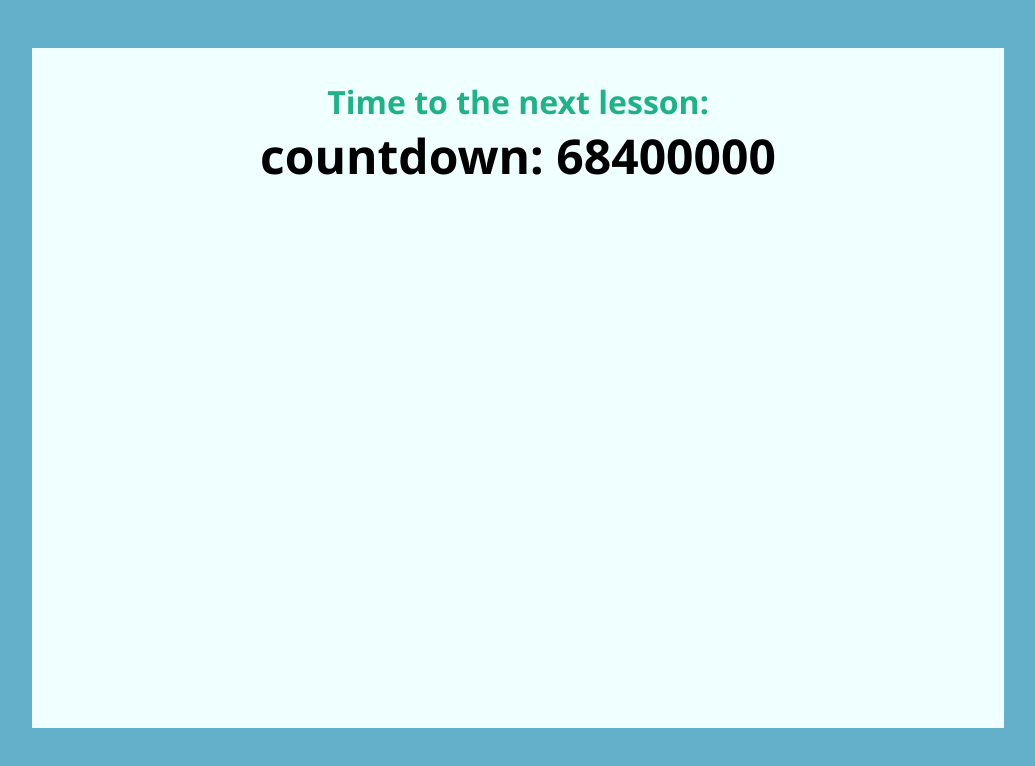
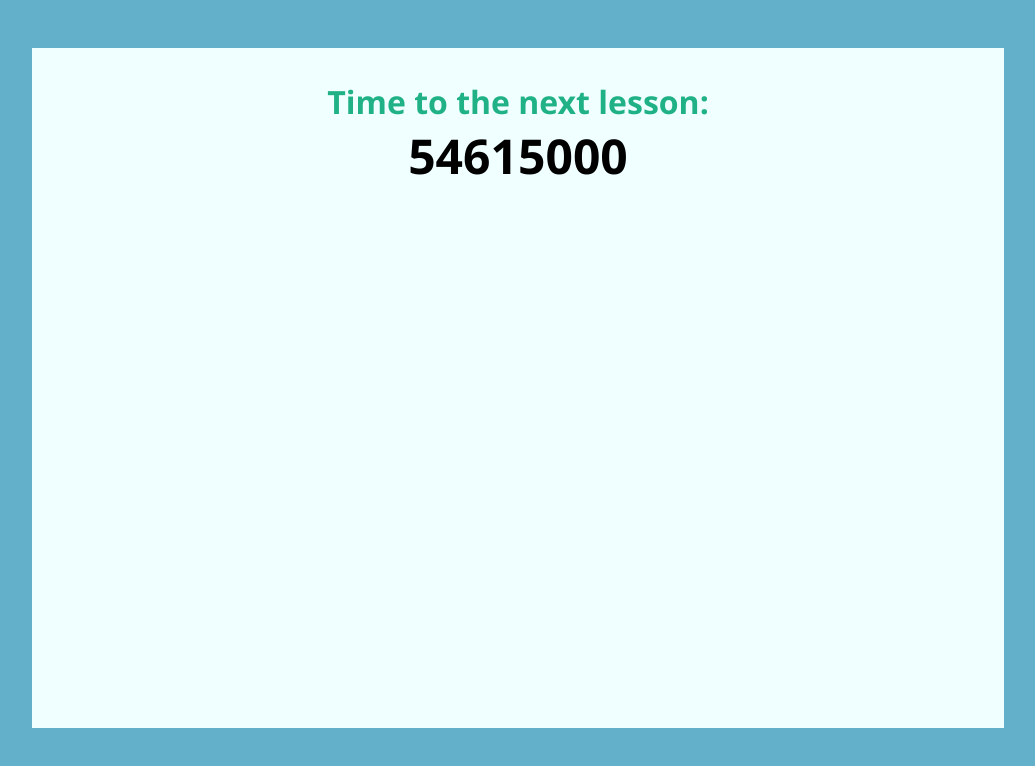
Before and after one commit to SimonaCartolina/js-simon, a plain HTML site: page index.html in a window 1280 px wide. Shown: the whole page, without its empty margins (122-1157 px from the left). Drawn offline with Linux system fonts and the light colour scheme.

Commit message:
fixed missing time

```diff
--- a/index.css
+++ b/index.css
@@ -21,6 +21,4 @@ div.container{
 div.container p{
 font-size: 3rem;
 color:black;
-
-
 }
--- a/myscript.js
+++ b/myscript.js
@@ -7,15 +7,37 @@ setTimeout(function(){
 }, secondsToShow);
 
 const countdown=setInterval(function(){
-    console.log(secondsToShow);
+    console.log(missingTime);
 
-    secondsToShow--;},
+    missingTime--;},
     1000);
 
-let divContainer=document.querySelector('div.container');
+    /*new Date(0, 0, 0, 19, 0, 0, 0);
+    console.log(Date);
+
+/*let divContainer=document.querySelector('div.container');
 pElement=document.createElement('p');
 pElement.innerHTML=
 `<p>
 ${'countdown: '+ secondsToShow}
 </p>`;
+divContainer.appendChild(pElement);*/
+
+/*let divContainer=document.querySelector('div.container');
+pElement=document.createElement('p');
+pElement.innerHTML=
+`<p>
+${'countdown: '+ Date}
+</p>`;
+divContainer.appendChild(pElement);*/
+
+let oggi = Date.now("2023-05-25");
+
+const domani = new Date("2023-05-25");
+
+let missingTime= (oggi - domani);
+
+let divContainer=document.querySelector('div.container');
+pElement=document.createElement('p');
+pElement.innerHTML= missingTime;
 divContainer.appendChild(pElement);
```
